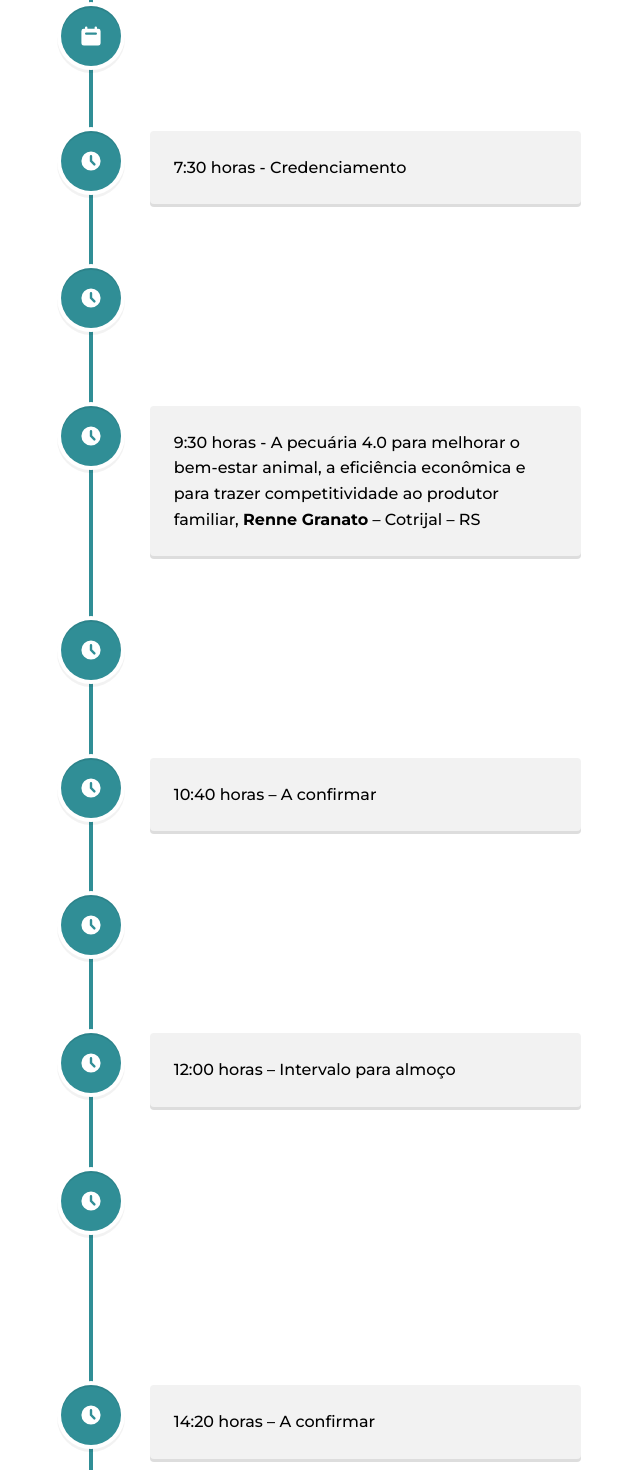
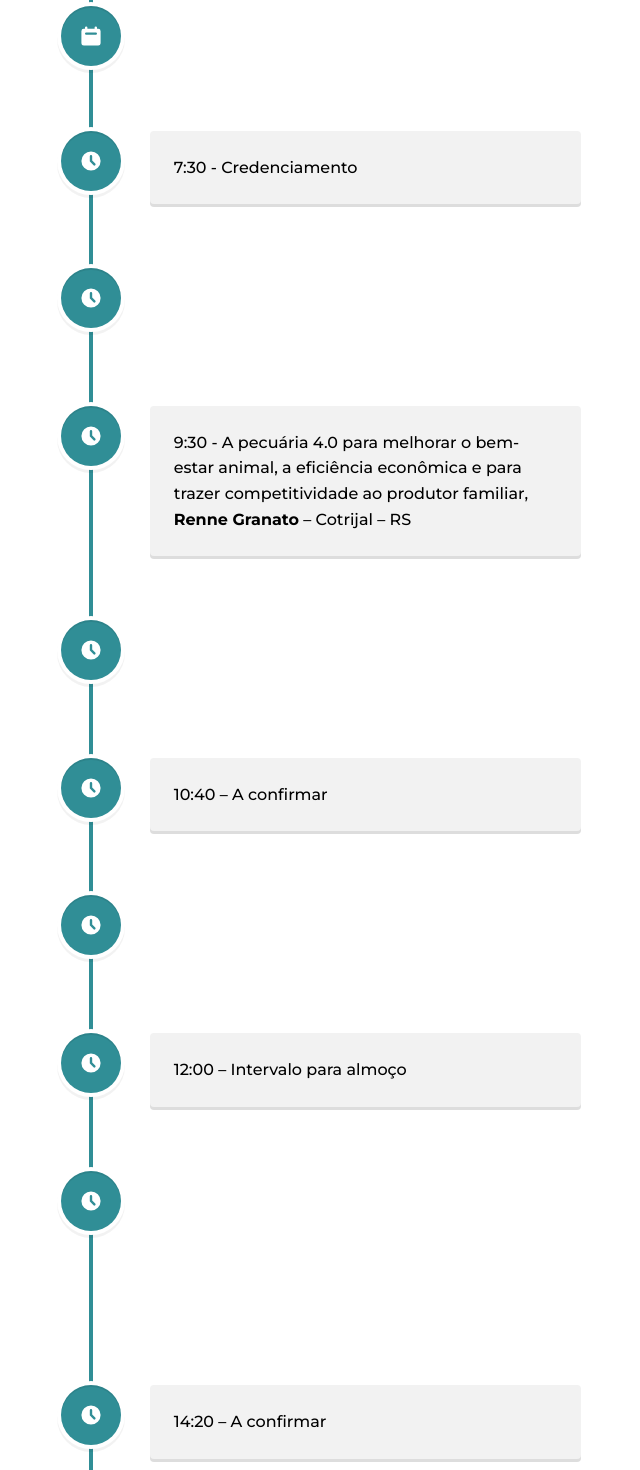
Before and after one commit to Kmilasc/tecnoleite, a React (Vite) app: page / in a window 1280 px wide. Shown: the part 1151-2621 px from the top of the page, without its empty margins (549-1189 px from the left). Built offline with nearby package versions, Linux system fonts and the light colour scheme.

Commit message:
refactor(Home): fixing items text

```diff
--- a/src/pages/Home.tsx
+++ b/src/pages/Home.tsx
@@ -114,36 +114,36 @@ const dates = [
     {
         date: 'Dia 21/09',
         events: [
-            { id: 1, text: '7:30 horas - Credenciamento' },
-            { id: 2, text: '8:30 horas – Abertura do evento' },
+            { id: 1, text: '7:30 - Credenciamento' },
+            { id: 2, text: '8:30 – Abertura do evento' },
             {
                 id: 3,
                 text: (
                     <>
-                        9:30 horas - A pecuária 4.0 para melhorar o bem-estar animal, a eficiência econômica e para
-                        trazer competitividade ao produtor familiar, <b className="text-black">Renne Granato</b> –
-                        Cotrijal – RS
+                        9:30 - A pecuária 4.0 para melhorar o bem-estar animal, a eficiência econômica e para trazer
+                        competitividade ao produtor familiar, <b className="text-black">Renne Granato</b> – Cotrijal –
+                        RS
                     </>
                 ),
                 link: '#speaker-1',
             },
-            { id: 4, text: '10:20 horas – Milk break' },
-            { id: 5, text: '10:40 horas – A confirmar' },
-            { id: 6, text: '11:30 horas – Mesa redonda' },
-            { id: 7, text: '12:00 horas – Intervalo para almoço' },
+            { id: 4, text: '10:20 – Milk break' },
+            { id: 5, text: '10:40 – A confirmar' },
+            { id: 6, text: '11:30 – Mesa redonda' },
+            { id: 7, text: '12:00 – Intervalo para almoço' },
             {
                 id: 8,
                 text: (
                     <>
-                        13:30 horas – “Aspectos da vaca ideal, para alta vida produtiva com rentabilidade”{' '}
+                        13:30 – “Aspectos da vaca ideal, para longa vida produtiva com rentabilidade”{' '}
                         <b className="text-black">Altair Antonio Valloto</b> - Associação Paranaense de Criadores de
                         Bovinos da Raça Holandesa
                     </>
                 ),
                 link: '#speaker-3',
             },
-            { id: 9, text: '14:20 horas – A confirmar' },
-            { id: 10, text: '15:10 horas – Mesa Redonda' },
+            { id: 9, text: '14:20 – A confirmar' },
+            { id: 10, text: '15:10 – Mesa Redonda' },
             { id: 11, text: '15:40 – Milk Break' },
         ],
     },
@@ -154,17 +154,17 @@ const dates = [
                 id: 1,
                 text: (
                     <>
-                        09:00 horas – <b className="text-black">Rasiel Restelatto</b>
+                        09:00 – <b className="text-black">Rasiel Restelatto</b>
                     </>
                 ),
                 link: '#speaker-6',
             },
-            { id: 2, text: '09:50 horas – Milk Break' },
+            { id: 2, text: '09:50 – Milk Break' },
             {
                 id: 3,
                 text: (
                     <>
-                        10:20 horas – ‘’Sobre vacas e pessoas: Do monitoramento remoto por inteligência artificial à
+                        10:20 – ‘’Sobre vacas e pessoas: Do monitoramento remoto por inteligência artificial à
                         psicologia bovina’’ <b className="text-black">Marcelo Cecim</b> – COWMED
                     </>
                 ),
@@ -179,7 +179,7 @@ const dates = [
                     </>
                 ),
             },
-            { id: 5, text: '11:40 – Almoço' },
+            { id: 5, text: '12:00 – Intervalo para almoço' },
             {
                 id: 6,
                 text: (
@@ -194,7 +194,7 @@ const dates = [
                 id: 7,
                 text: (
                     <>
-                        14:20 horas – Estratégias nutricionais para reduzir a emissão de metano{' '}
+                        14:20 – Estratégias nutricionais para reduzir a emissão de metano{' '}
                         <b className="text-black">Luis Gustavo Ribeiro Pereira</b> - Pesquisador da Embrapa Gado de
                         Leite
                     </>
@@ -205,7 +205,7 @@ const dates = [
                 id: 8,
                 text: (
                     <>
-                        15:10 - Mesa Redonda <br /> Mediador - Professora Doutora{' '}
+                        15:10 - Mesa Redonda <br /> Mediadora - Professora Doutora{' '}
                         <b className="text-black">Magali Floriano da Silveira</b>
                     </>
                 ),
```
